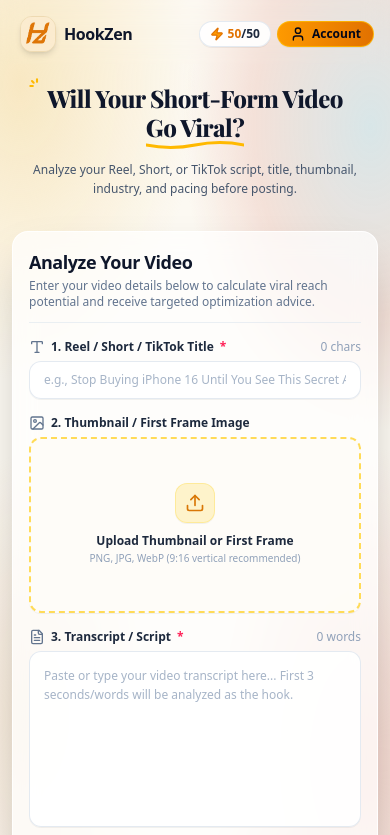
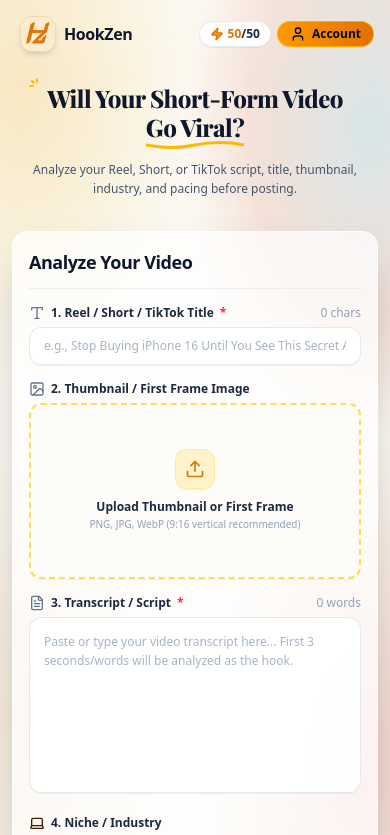
Before and after one commit to koushalgoswami121-del/HookZen, a React (Vite) app: page / in a window 390 px wide. Shown: the top 835 px of the page. Built offline with nearby package versions, Linux system fonts and the light colour scheme; no server answers; the database is empty; a web font is replaced by a local one.

Commit message:
feat(mobile): hide form description subtitle on mobile screens

```diff
--- a/src/components/InputForm.tsx
+++ b/src/components/InputForm.tsx
@@ -250,7 +250,7 @@ export const InputForm: React.FC<InputFormProps> = ({
         <h2 className="text-lg font-bold tracking-tight text-slate-900 sm:text-2xl">
           Analyze Your Video
         </h2>
-        <p className="mt-0.5 sm:mt-1 text-xs sm:text-sm text-slate-500 font-medium">
+        <p className="hidden sm:block mt-0.5 sm:mt-1 text-xs sm:text-sm text-slate-500 font-medium">
           Enter your video details below to calculate viral reach potential and receive targeted optimization advice.
         </p>
       </div>
```
